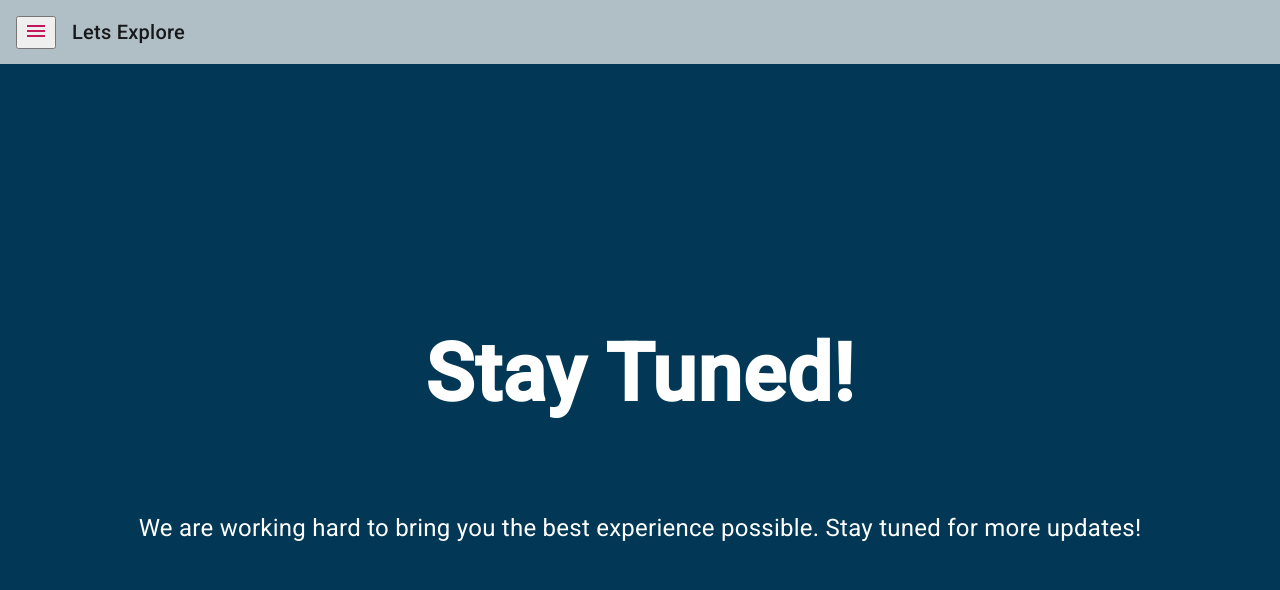
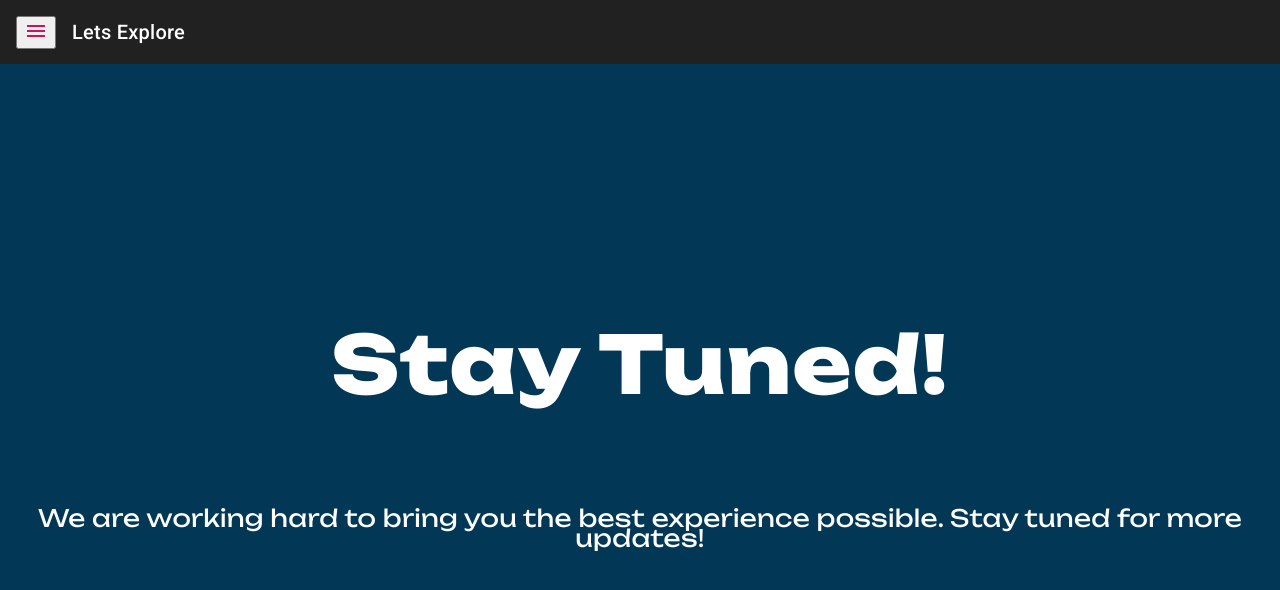
Before and after one commit to JoshSevy/personal_site, an Angular app: page / in a window 1280 px wide. Shown: the top 590 px of the page. Built offline with nearby package versions, Linux system fonts and the light colour scheme.

Commit message:
Add fonts init spinner

```diff
--- a/src/app/blog/blog.module.ts
+++ b/src/app/blog/blog.module.ts
@@ -1,9 +1,10 @@
 import { NgModule } from '@angular/core';
 import { CommonModule } from '@angular/common';
+import { MatProgressSpinnerModule } from '@angular/material/progress-spinner';
 import { BlogHomeComponent } from './home/home.component';
 
 @NgModule({
   declarations: [BlogHomeComponent],
-  imports: [CommonModule],
+  imports: [CommonModule, MatProgressSpinnerModule],
 })
 export class BlogModule {}
--- a/src/app/blog/home/home.component.html
+++ b/src/app/blog/home/home.component.html
@@ -1 +1,3 @@
-<p>blog home works!</p>
+<div class="spinner_container" *ngIf="loading">
+  <mat-spinner></mat-spinner>
+</div>
--- a/src/app/blog/home/home.component.scss
+++ b/src/app/blog/home/home.component.scss
@@ -0,0 +1,11 @@
+.spinner_container {
+  display: flex;
+  justify-content: center;
+  align-items: center;
+  height: 100%;
+}
+
+mat-spinner {
+  margin: 0 auto;
+  display: block;
+}
--- a/src/app/blog/home/home.component.ts
+++ b/src/app/blog/home/home.component.ts
@@ -1,8 +1,18 @@
-import { Component } from '@angular/core';
+import { Component, OnInit } from '@angular/core';
 
 @Component({
   selector: 'blog-home',
   templateUrl: './home.component.html',
   styleUrls: ['./home.component.scss'],
 })
-export class BlogHomeComponent {}
+export class BlogHomeComponent implements OnInit {
+  loading = true;
+
+  constructor() {}
+
+  ngOnInit() {
+    setTimeout(() => {
+      this.loading = false;
+    }, 2000);
+  }
+}
--- a/src/app/header/simple-header/simple-header.component.html
+++ b/src/app/header/simple-header/simple-header.component.html
@@ -1,4 +1,4 @@
-<mat-toolbar [color]="'accent'" *ngIf="!isStayTuned">
+<mat-toolbar *ngIf="!isStayTuned">
   <button
     mat-icon-button
     [matMenuTriggerFor]="menu"
--- a/src/app/homepage/stay-tuned/stay-tuned.component.scss
+++ b/src/app/homepage/stay-tuned/stay-tuned.component.scss
@@ -1,5 +1,6 @@
 :host {
   .stay-tuned {
+    font-family: "Unbounded", sans-serif;
     display: flex;
     flex-direction: row;
     justify-content: center;
@@ -10,8 +11,9 @@
     text-align: center;
 
     &__title {
+      font-family: inherit;
       font-size: 5rem;
-      font-weight: 700;
+      font-weight: 800;
       color: #fff;
       text-align: center;
       margin-bottom: 8rem;
@@ -23,6 +25,8 @@
     }
 
     &__body {
+      font-family: inherit;
+      font-weight: 400;
       font-size: 1.5rem;
       color: #fff;
       text-align: center;
--- a/src/styles.scss
+++ b/src/styles.scss
@@ -1,4 +1,20 @@
 /* You can add global styles to this file, and also import other style files */
 
-html, body { height: 100%; }
-body { margin: 0; font-family: Roboto, "Helvetica Neue", sans-serif; }
+html,
+body {
+  height: 100%;
+}
+body {
+  margin: 0;
+  font-family: Roboto, "Helvetica Neue", sans-serif;
+}
+
+@font-face {
+  font-family: "Unbounded";
+  src: url("assets/fonts/Unbounded.ttf");
+}
+
+@font-face {
+  font-family: "Michroma";
+  src: url("assets/fonts/Michroma.ttf");
+}
```
Also changed, not shown: src/assets/fonts/Michroma.ttf (added), src/assets/fonts/Unbounded.ttf (added).
